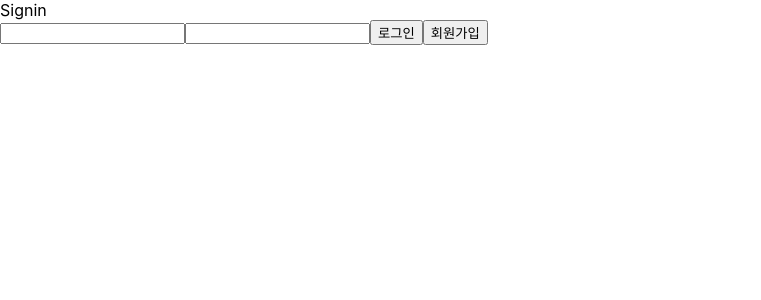
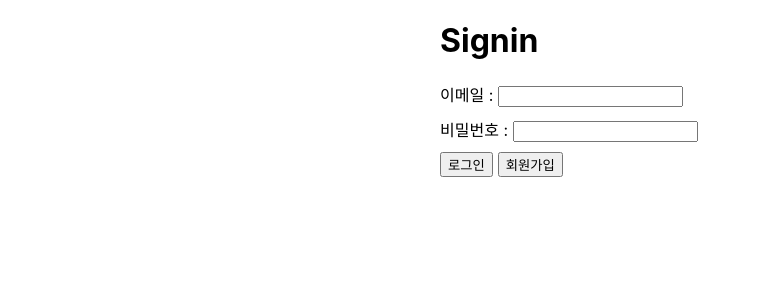
Before and after one commit to bsu7959/wanted-pre-onboarding-frontend, a React (Create React App) app: page / in a window 1280 px wide. Shown: the top 300 px of the page, without its empty margins (0-761 px from the left). Built offline with nearby package versions, Linux system fonts and the light colour scheme.

Commit message:
간단한 css적용

```diff
--- a/public/index.html
+++ b/public/index.html
@@ -2,42 +2,17 @@
 <html lang="en">
   <head>
     <meta charset="utf-8" />
-    <link rel="icon" href="%PUBLIC_URL%/favicon.ico" />
     <meta name="viewport" content="width=device-width, initial-scale=1" />
     <meta name="theme-color" content="#000000" />
     <meta
       name="description"
       content="Web site created using create-react-app"
     />
-    <link rel="apple-touch-icon" href="%PUBLIC_URL%/logo192.png" />
-    <!--
-      manifest.json provides metadata used when your web app is installed on a
-      user's mobile device or desktop. See https://developers.google.com/web/fundamentals/web-app-manifest/
-    -->
-    <link rel="manifest" href="%PUBLIC_URL%/manifest.json" />
-    <!--
-      Notice the use of %PUBLIC_URL% in the tags above.
-      It will be replaced with the URL of the `public` folder during the build.
-      Only files inside the `public` folder can be referenced from the HTML.
 
-      Unlike "/favicon.ico" or "favicon.ico", "%PUBLIC_URL%/favicon.ico" will
-      work correctly both with client-side routing and a non-root public URL.
-      Learn how to configure a non-root public URL by running `npm run build`.
-    -->
-    <title>React App</title>
+    <title>변상우-wanted-pre-onboarding-frontend</title>
   </head>
   <body>
-    <noscript>You need to enable JavaScript to run this app.</noscript>
     <div id="root"></div>
-    <!--
-      This HTML file is a template.
-      If you open it directly in the browser, you will see an empty page.
 
-      You can add webfonts, meta tags, or analytics to this file.
-      The build step will place the bundled scripts into the <body> tag.
-
-      To begin the development, run `npm start` or `yarn start`.
-      To create a production bundle, use `npm run build` or `yarn build`.
-    -->
   </body>
 </html>
--- a/src/pages/Signin.jsx
+++ b/src/pages/Signin.jsx
@@ -4,21 +4,28 @@ import { signIn } from '../api.js'
 import { useNavigate } from 'react-router-dom';
 
 const Base = styled.div`
+    margin: 0 auto;
+    width: 400px;
+`;
+const Title = styled.h1`
 
-`;
-
+`
 const Input = styled.input`
-
+    display: inline-block;
+    margin-bottom: 10px;
 `;
 
 const Button = styled.button`
+    margin-right: 5px;
+`;
+const InputContainer = styled.div`
 
-`;
+`
 
 export default function Signin(props) {
     // 로그인화면 첫 진입시 JWT이 존재하면 todo로 이동 useNavigate사용
     useEffect(() => {
-        if(window.localStorage.getItem('JWT')) {
+        if (window.localStorage.getItem('JWT')) {
             navigate('/todo')
         }
 
@@ -38,26 +45,26 @@ export default function Signin(props) {
         const email = emailInput.current.value;
         const password = passwordInput.current.value;
         const res = await signIn({
-            'email' : email,
-            'password' : password
+            'email': email,
+            'password': password
         })
-        if(res) {
+        if (res) {
             // 로그인시 못받아온 userid 대신 email을 setState했습니다.
             props.setUserId(email)
             alert('로그인 성공')
             navigate('/todo')
-        }else {
+        } else {
             alert('로그인 실패')
         }
     }
     // JWT가 있으면 렌더링을 하지 않습니다.
     return <>
-        {window.localStorage.getItem('JWT') ? '':<Base>Signin <br/>
-        <Input data-testid="email-input" ref={emailInput}></Input>
-        <Input data-testid="password-input" ref={passwordInput}></Input>
-        <Button data-testid="signin-button" onClick={e => signinClick()}>로그인</Button>
-        <Button onClick={e => onClick()}>회원가입</Button>
-    </Base>}
+        {window.localStorage.getItem('JWT') ? '' : <Base><Title>Signin</Title>
+            <InputContainer>이메일 : <Input data-testid="email-input" ref={emailInput}></Input></InputContainer>
+            <InputContainer>비밀번호 : <Input data-testid="password-input" ref={passwordInput}></Input></InputContainer>
+            <Button data-testid="signin-button" onClick={e => signinClick()}>로그인</Button>
+            <Button onClick={e => onClick()}>회원가입</Button>
+        </Base>}
 
     </>
 }
--- a/src/pages/Signup.jsx
+++ b/src/pages/Signup.jsx
@@ -4,20 +4,27 @@ import { signUp } from '../api.js'
 import { useNavigate } from 'react-router-dom';
 
 const Base = styled.div`
+    margin: 0 auto;
+    width: 400px;
+`;
+const Title = styled.h1`
 
+`
+const Input = styled.input`
+    display: inline-block;
+    margin-bottom: 10px;
 `;
 
-const InputContainser = styled.div`
+const Button = styled.button`
+    margin-right: 5px;
+`;
+
+
+const InputContainer = styled.div`
 
 `
 
-const Input = styled.input`
 
-`;
-
-const Button = styled.button`
-
-`;
 
 
 
@@ -76,9 +83,9 @@ export default function Signup() {
 
     // JWT가 있으면 렌더링하지않습니다.
     return <>{window.localStorage.getItem('JWT') ? '' :
-        <Base>Signup <br />
-            <InputContainser>이메일 : <Input data-testid="email-input" ref={emailInput} onChange={e => onChange(e)}></Input></InputContainser>
-            <InputContainser>비밀번호 : <Input data-testid="password-input" ref={passwordInput} onChange={e => onChange(e)}></Input></InputContainser>
+        <Base><Title>Signup</Title>
+            <InputContainer>이메일 : <Input data-testid="email-input" ref={emailInput} onChange={e => onChange(e)}></Input></InputContainer>
+            <InputContainer>비밀번호 : <Input data-testid="password-input" ref={passwordInput} onChange={e => onChange(e)}></Input></InputContainer>
             <Button data-testid="signup-button" ref={signupButton} onClick={e => onClick(e)} disabled={disable}>회원가입</Button>
         </Base>}
     </>
--- a/src/pages/Todo.jsx
+++ b/src/pages/Todo.jsx
@@ -4,11 +4,15 @@ import styled from '@emotion/styled'
 import { CreateTodo, GetTodos, UpdateTodo, DeleteTodo } from '../api.js'
 
 const Base = styled.div`
-
+    margin: 0 auto;
+    width: 400px;
 `;
 
+const Title = styled.h1``
+
 const NewTodo = styled.input`
-
+    margin-right: 5px;
+    margin-bottom: 10px;
 `
 
 const NewTodoBtn = styled.button`
@@ -16,7 +20,7 @@ const NewTodoBtn = styled.button`
 `
 
 const Li = styled.li`
-
+    margin-bottom: 10px;
 `
 
 const Label = styled.label`
@@ -24,23 +28,25 @@ const Label = styled.label`
 `
 
 const Checkbox = styled.input`
-
+    margin-right: 5px;
 `
 
 const TodoName = styled.span`
-
+    margin-right: 5px;
 `
 
 const Button = styled.button`
-
+    margin-right: 5px;
 `
 
 const ModifyInput = styled.input`
     display: none;
+    margin-right: 5px;
 `
 
 const SubmitButton = styled.button`
     display: none;
+    margin-right: 5px;
 `
 
 const CancelButton = styled.button`
@@ -173,6 +179,7 @@ export default function Todo(props) {
     return <>
         {window.localStorage.getItem('JWT') ?
             <Base>
+            <Title>TodoList</Title>
                 <NewTodo data-testid="new-todo-input" ref={newTodo}></NewTodo>
                 <NewTodoBtn data-testid="new-todo-add-button" onClick={() => addClick()}>추가</NewTodoBtn>
                 {todoList()}
```
